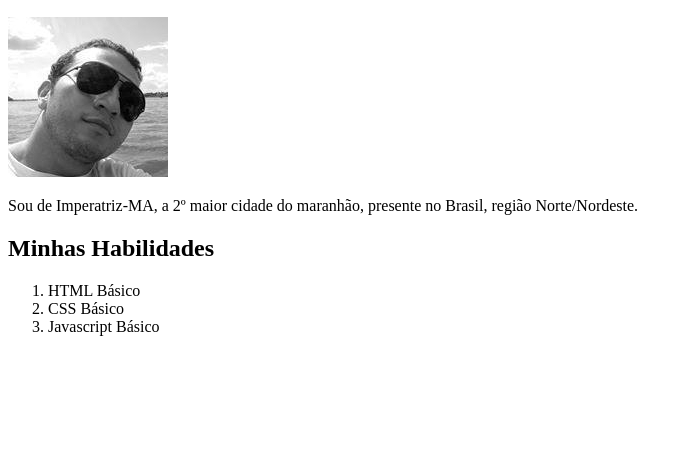
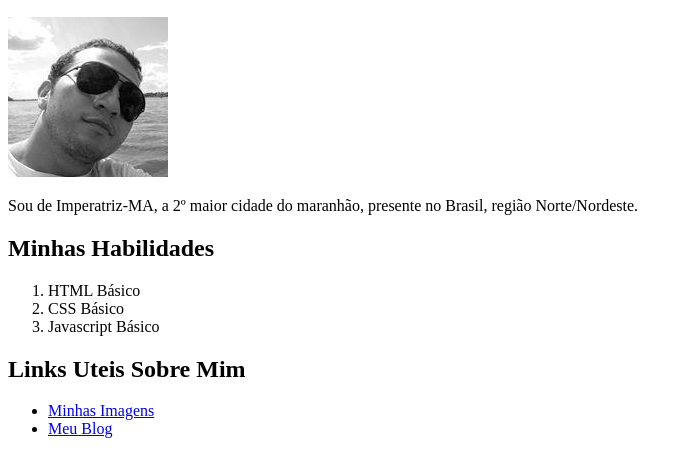
Before and after one commit to mauriciorlima/portfolio, a plain HTML site: page index.html in a window 1280 px wide. Shown: the part 110-586 px from the top of the page, without its empty margins (0-689 px from the left). Drawn offline with Linux system fonts and the light colour scheme.

Commit message:
Adicionando Links Uteis

```diff
--- a/index.html
+++ b/index.html
@@ -17,5 +17,10 @@
         <li>CSS Básico</li>
         <li>Javascript Básico</li>
     </ol>
-</body>
+    <h2>Links Uteis Sobre Mim</h2>
+    <ul>
+        <li><a href="img/1267639.jpg">Minhas Imagens</a></li>
+        <li><a href="http://wwww.nostru.com.br">Meu Blog</a></li>
+    </ul>
+  </body>
 </html>
```
